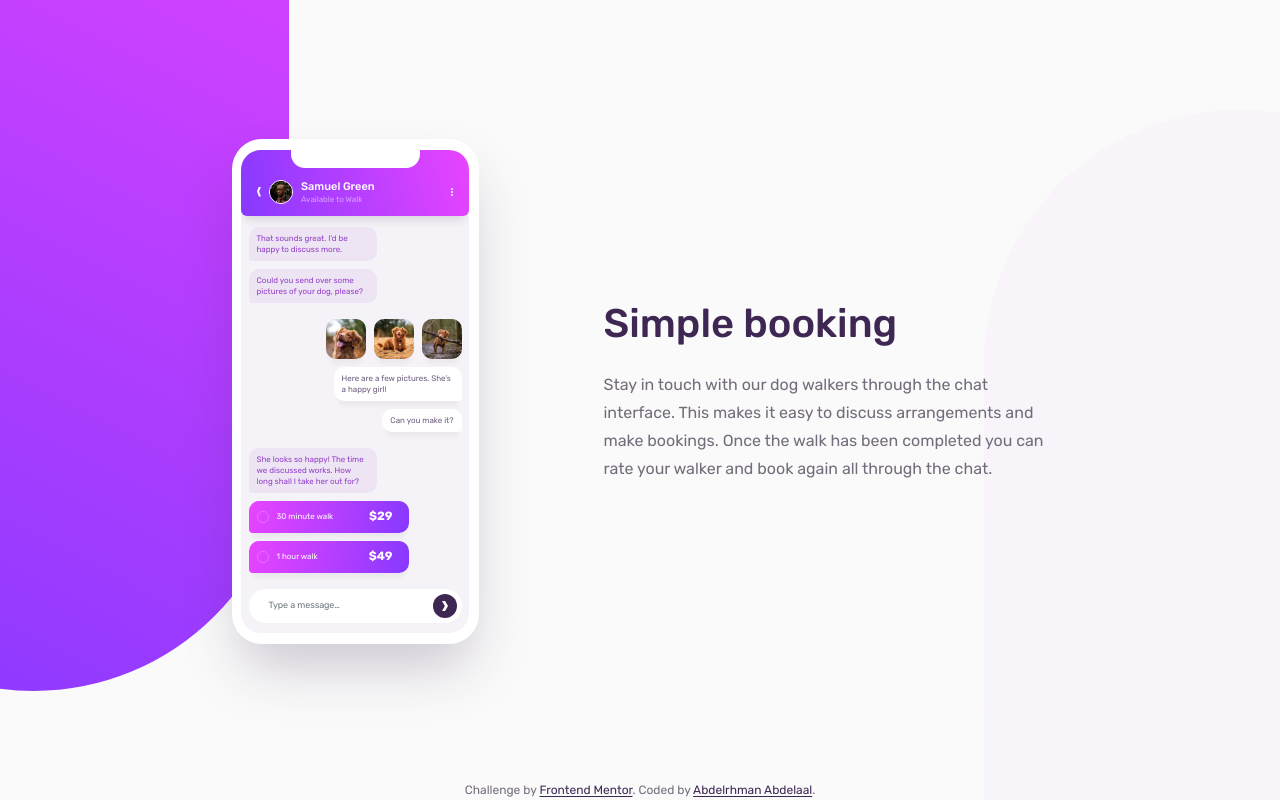
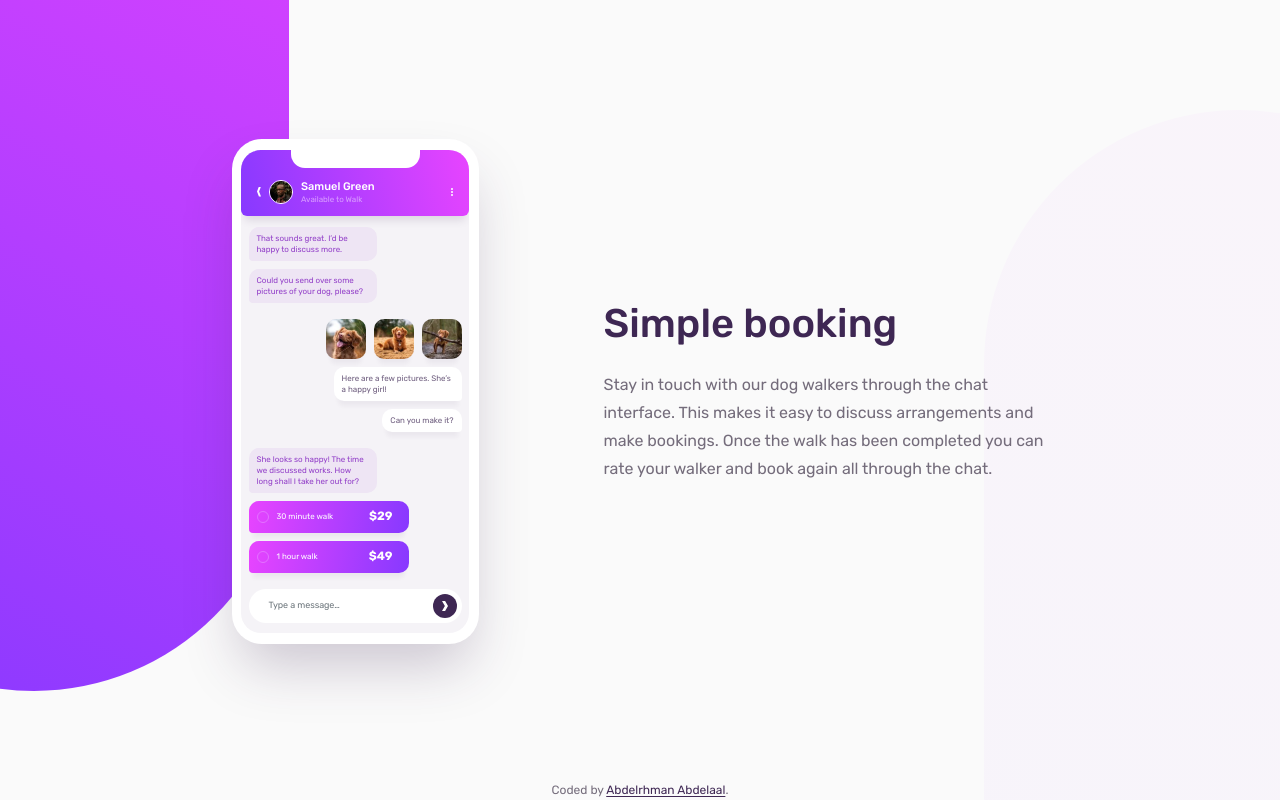
Before and after one commit to MrBlackvanta/chat-app-css-illustration, a Next.js app: page / in a window 1280 px wide. Built offline with nearby package versions, Linux system fonts and the light colour scheme.

Commit message:
feat: update Attribution component to remove Frontend Mentor reference and retain coder attribution

```diff
--- a/src/components/layout/attribution.tsx
+++ b/src/components/layout/attribution.tsx
@@ -2,16 +2,7 @@
   return (
     <footer className="pb-0.5">
       <p className="text-center text-xs text-muted">
-        Challenge by{" "}
-        <a
-          href="https://www.frontendmentor.io?ref=challenge"
-          target="_blank"
-          rel="noopener noreferrer"
-          className="text-ink underline underline-offset-2"
-        >
-          Frontend Mentor
-        </a>
-        . Coded by{" "}
+        Coded by{" "}
         <a
           href="https://www.linkedin.com/in/abdelrhman-vanta/"
           target="_blank"
```
